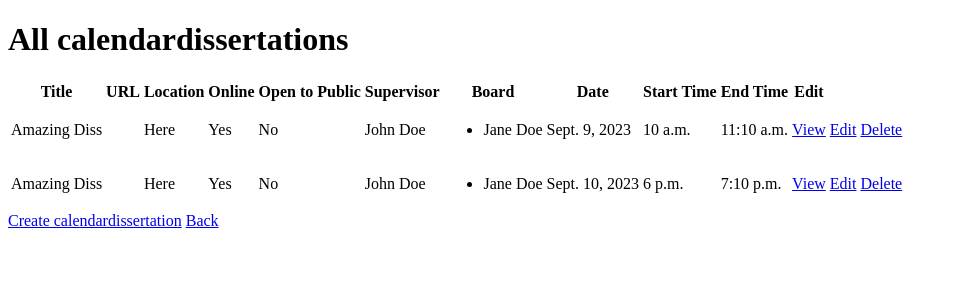
After one commit to WillTissot/Calendar1.1, a Django app: page /calendardissertations/ in a window 1280 px wide. The commit adds this page. Shown: the top 300 px of the page, without its empty margins (0-957 px from the left). Run offline with Django 4.2, Linux system fonts and the light colour scheme; a user stored in the database is signed in; data comes from the database, SQL or seed files in the repository; both versions use the stored data as it was after the commit.

Commit message:
CalendarDiss CRUD

```diff
--- a/dissertation/models.py
+++ b/dissertation/models.py
@@ -12,6 +12,9 @@ class Dissertation(models.Model):
     board = models.ManyToManyField(Professor, related_name='board_professors')
     location = models.CharField(max_length=1000, null=True)
 
+    def __str__(self):
+        return f"{self.title}"
+
 class CalendarDissertation(models.Model):
     dissertation = models.ForeignKey(Dissertation, on_delete=models.DO_NOTHING)
     date = models.DateField()
--- /dev/null
+++ b/dissertation/templates/calendardissertation_list.html
@@ -0,0 +1,62 @@
+<!DOCTYPE html>
+<html>
+<head>
+    <title>All calendardissertations</title>
+</head>
+<body>
+  <h1>All calendardissertations</h1>
+
+  <table>
+    <thead>
+      <tr>
+        <th>Title</th>
+        <th>URL</th>
+        <th>Location</th>
+        <th>Online</th>
+        <th>Open to Public</th>
+        <th>Supervisor</th>
+        <th>Board</th>
+        <th>Date</th>
+        <th>Start Time</th>
+        <th>End Time</th>
+        <th>Edit</th>
+      </tr>
+    </thead>
+    <tbody>
+      {% for calendardissertation in calendardissertations %}
+        <tr>
+          <td>{{ calendardissertation.dissertation.title }}</td>
+          <td>{{ calendardissertation.dissertation.url }}</td>
+          <td>{{ calendardissertation.dissertation.location }}</td>
+          <td>{% if calendardissertation.dissertation.is_online %}Yes{% else %}No{% endif %}</td>
+          <td>{% if calendardissertation.dissertation.is_open_to_public %}Yes{% else %}No{% endif %}</td>
+          <td>{{ calendardissertation.dissertation.supervisor }}</td>
+          <td>
+            <ul>
+              {% for professor in calendardissertation.dissertation.board.all %}
+                <li>{{ professor }}</li>
+              {% empty %}
+                <li>No board members assigned</li>
+              {% endfor %}
+            </ul>
+          </td>
+          <td>{{ calendardissertation.date }}</td>
+          <td>{{ calendardissertation.start_time }}</td>
+          <td>{{ calendardissertation.end_time }}</td>
+          <td><a href="{% url 'dissertation:calendardissertation_detail' calendardissertation.id %}">View</a></td>
+          <td><a href="{% url 'dissertation:calendardissertation_update' calendardissertation.id %}">Edit</a></td>
+          <td><a href="{% url 'dissertation:calendardissertation_delete' calendardissertation.id %}">Delete</a></td>
+        </tr>
+      {% empty %}
+        <tr>
+          <td colspan="8">No calendardissertations found</td>
+        </tr>
+      {% endfor %}
+    </tbody>
+  </table>
+
+  <a href="{% url 'dissertation:calendardissertation_create' %}" class="btn btn-primary">Create calendardissertation</a>
+  <a href="{% url 'event:adminpage' %}" class="btn btn-primary">Back</a>
+
+</body>
+</html>
--- a/dissertation/templates/dissertation_list.html
+++ b/dissertation/templates/dissertation_list.html
@@ -50,6 +50,7 @@
   </table>
 
   <a href="{% url 'dissertation:dissertation_create' %}" class="btn btn-primary">Create Dissertation</a>
+  <a href="{% url 'event:adminpage' %}" class="btn btn-primary">Back</a>
 
 </body>
 </html>
--- a/dissertation/urls.py
+++ b/dissertation/urls.py
@@ -1,5 +1,6 @@
 from django.urls import path
 from .views import dissertation_create, dissertation_delete, dissertation_detail, dissertation_list, dissertation_update
+from .views import calendardissertation_create, calendardissertation_delete,calendardissertation_detail,calendardissertation_list,calendardissertation_update
 
 app_name="dissertation"
 
@@ -9,9 +10,9 @@ urlpatterns = [
     path('dissertation/update/<int:dissertation_id>/', dissertation_update, name='dissertation_update'),
     path('dissertation/create/', dissertation_create, name='dissertation_create'),
     path('dissertation/delete/<int:dissertation_id>/', dissertation_delete, name='dissertation_delete'),
-    #path('calendardissertations/', calendardissertation_list, name='calendardissertation_list'),
-    #path('calendardissertation/<int:caldissertation_id>/', calendardissertation_detail, name='calendardissertation_detail'),
-    #path('calendardissertation/update/<int:caldissertation_id>/', calendardissertation_update, name='calendardissertation_update'),
-    #path('calendardissertation/create/', calendardissertation_create, name='calendardissertation_create'),
-    #path('calendardissertation/delete/<int:caldissertation_id>/', calendardissertation_delete, name='calendardissertation_delete'),
+    path('calendardissertations/', calendardissertation_list, name='calendardissertation_list'),
+    path('calendardissertation/<int:calendardissertation_id>/', calendardissertation_detail, name='calendardissertation_detail'),
+    path('calendardissertation/update/<int:calendardissertation_id>/', calendardissertation_update, name='calendardissertation_update'),
+    path('calendardissertation/create/', calendardissertation_create, name='calendardissertation_create'),
+    path('calendardissertation/delete/<int:calendardissertation_id>/', calendardissertation_delete, name='calendardissertation_delete'),
 ]
--- a/dissertation/views.py
+++ b/dissertation/views.py
@@ -91,9 +91,9 @@ def calendardissertation_update(request, calendardissertation_id):
         form = CalendarDissertationForm(request.POST, instance=calendardissertation)
         if form.is_valid():
             form.save()
-            return redirect('calendardissertation:calendardissertation_detail', calendardissertation_id=calendardissertation_id)
+            return redirect('dissertation:calendardissertation_detail', calendardissertation_id=calendardissertation_id)
     else:
-        form = calendardissertationForm(instance=calendardissertation)
+        form = CalendarDissertationForm(instance=calendardissertation)
     return render(request, 'calendardissertation_update.html', {'form': form})
 
 @user_passes_test(lambda u: u.is_superuser)
@@ -102,7 +102,7 @@ def calendardissertation_delete(request, calendardissertation_id):
 
     if request.method == 'POST':
         calendardissertation.delete()
-        return redirect('calendardissertation:calendardissertation_list')
+        return redirect('dissertation:calendardissertation_list')
 
     context = {
         'calendardissertation': calendardissertation
@@ -116,7 +116,7 @@ def calendardissertation_create(request):
 
         if form.is_valid():
             calendardissertation = form.save()
-            return redirect('calendardissertation:calendardissertation_detail', calendardissertation_id=calendardissertation.pk)
+            return redirect('dissertation:calendardissertation_detail', calendardissertation_id=calendardissertation.pk)
         else:
             print(form.errors)
     else:
```
Also changed, not shown: dissertation/templates/calendardissertation_create.html (added, +16 -0 lines), dissertation/templates/calendardissertation_delete.html (added, +18 -0 lines), dissertation/templates/calendardissertation_detail.html (added, +33 -0 lines), dissertation/templates/calendardissertation_update.html (added, +16 -0 lines), event/templates/adminpage.html (+11 -10 lines), db.sqlite3.
